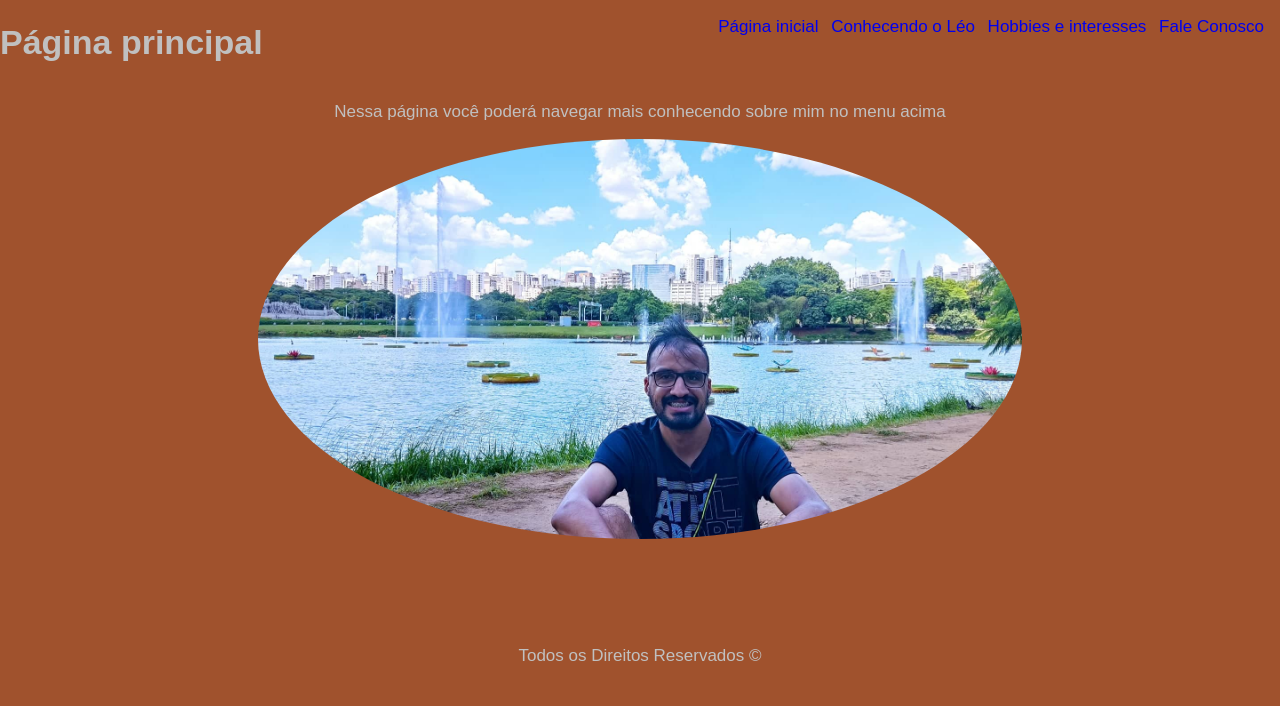
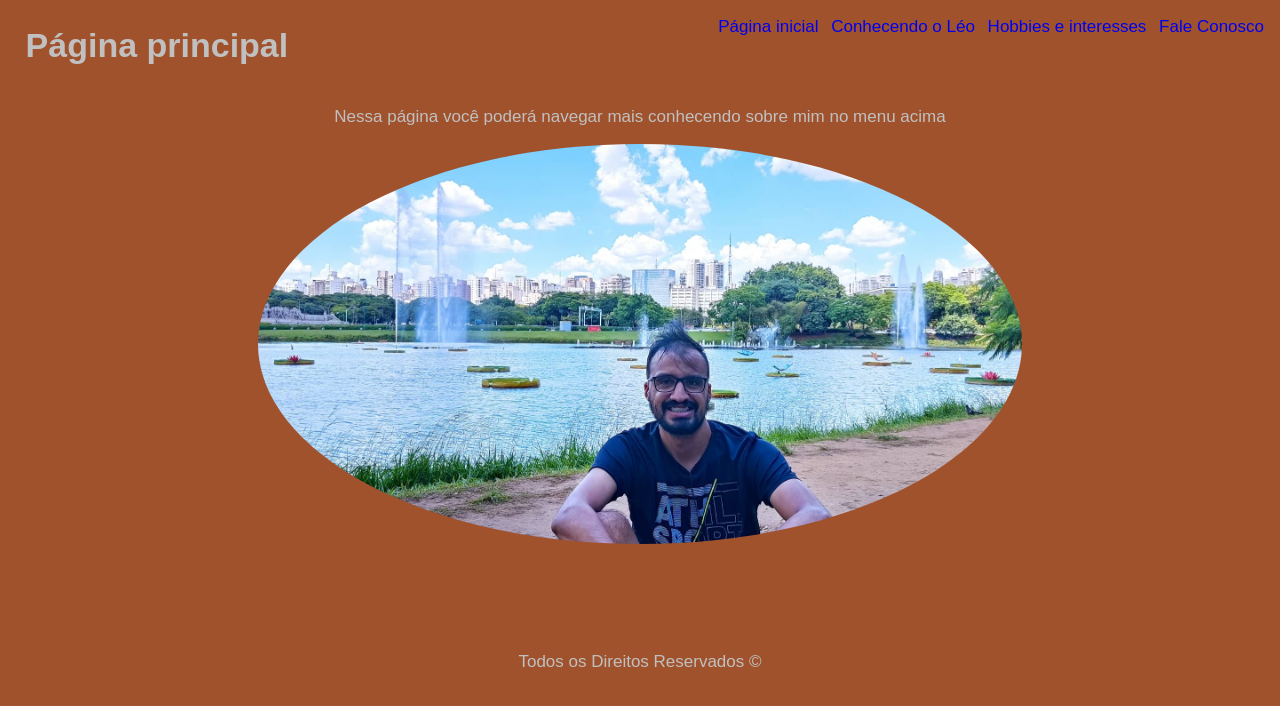
Before and after one commit to lrmello/projetoModuloUmResilia, a plain HTML site: page index.html in a window 1280 px wide. Drawn offline with Linux system fonts and the light colour scheme; a web font is replaced by a local one.

Commit message:
Margin ajustado

```diff
--- a/assests/styles/style.css
+++ b/assests/styles/style.css
@@ -146,3 +146,7 @@ footer {
 .textocontato {
     align-items: center;
 }
+
+h1{
+    margin: 2%;
+}
```
